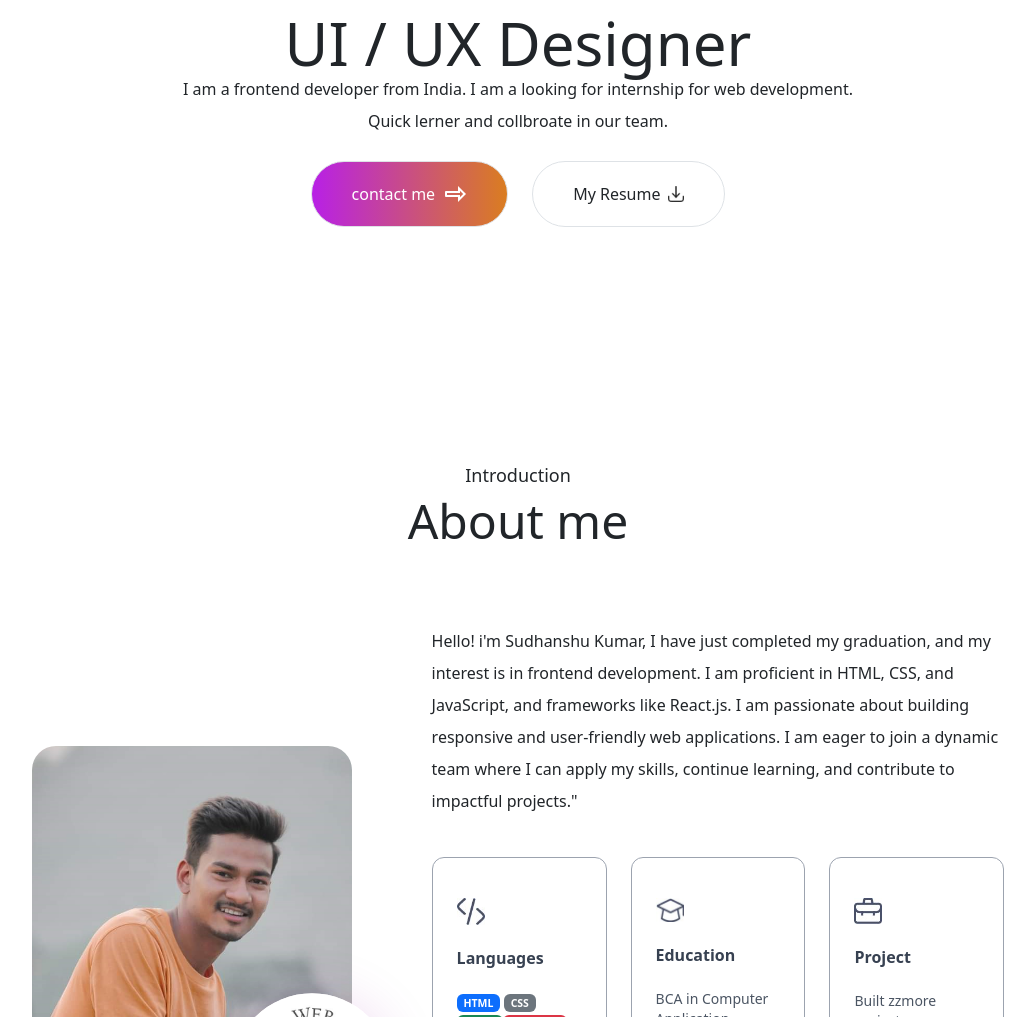
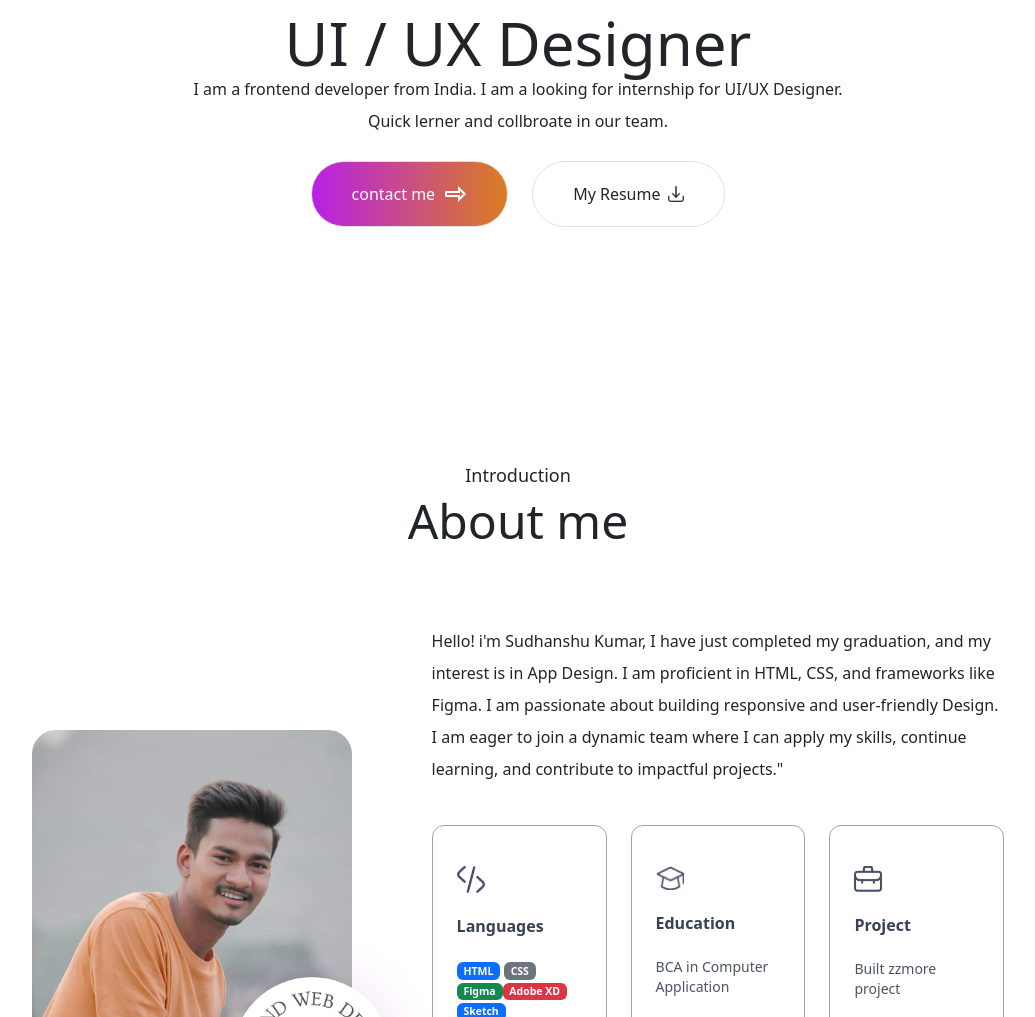
Before and after one commit to sudhanshu800/portfolio, a plain HTML site: page index.html in a window 1280 px wide. Shown: the part 379-1396 px from the top of the page, without its empty margins (122-1157 px from the left). Drawn offline with nearby package versions, Linux system fonts and the light colour scheme; a web font is replaced by a local one.

Commit message:
Update index.html

```diff
--- a/index.html
+++ b/index.html
@@ -74,8 +74,7 @@
                 src="images/hand-icon.jpg" alt="" class="w-6"></h3>
         <h1 class="text-3xl sm:text-6xl lg:text[66px] font-Ovo">UI / UX Designer</h1>
         <p class="max-w-2xl mx-auto font-Ovo">I am a frontend developer from India. I am a looking for internship for
-            web
-            development. Quick lerner and collbroate in our team. </p>
+          UI/UX Designer. Quick lerner and collbroate in our team. </p>
 
 
         <div class="flex flex-col sm:flex-row items-center gap-4 mt-4">
@@ -110,8 +109,8 @@
             <div class="flex-1">
                 <p class="mb-10 max-w-2xl font-Ovo">Hello! i'm Sudhanshu Kumar, I have just completed my graduation, and
                     my
-                    interest is in frontend development. I am proficient in HTML, CSS, and JavaScript, and frameworks
-                    like React.js. I am passionate about building responsive and user-friendly web applications. I am
+                    interest is in App Design. I am proficient in HTML, CSS, and frameworks
+                    like Figma. I am passionate about building responsive and user-friendly Design. I am
                     eager to join a dynamic team where I can apply my skills, continue learning, and contribute to
                     impactful projects." </p>
 
```
